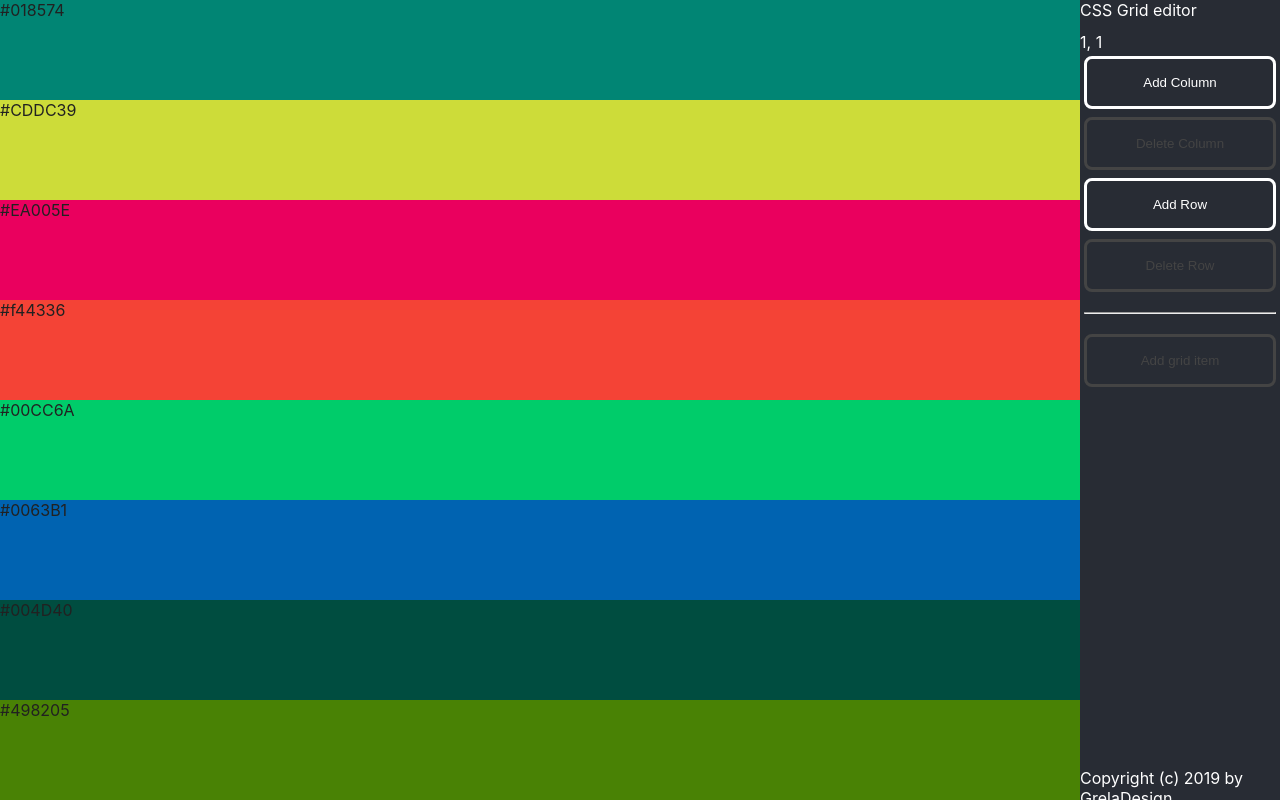
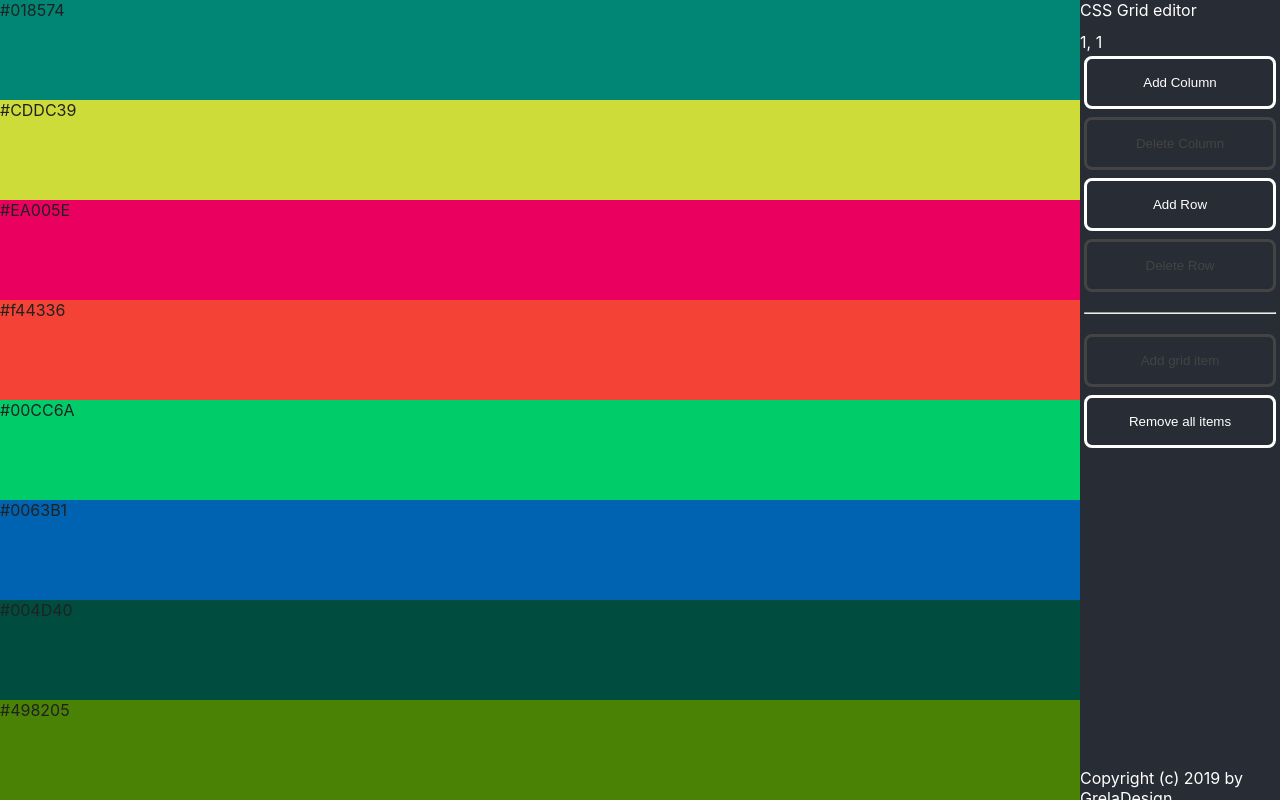
Before and after one commit to LukaszGrela/ts-react-css-grid, a React (Create React App) app: page / in a window 1280 px wide. Built offline with nearby package versions, Linux system fonts and the light colour scheme.

Commit message:
add clear all items button

```diff
--- a/src/components/Toolbox/Toolbox.tsx
+++ b/src/components/Toolbox/Toolbox.tsx
@@ -10,6 +10,7 @@ export interface IProps {
   modifyColumn: (action: TAction) => void;
   modifyRow: (action: TAction) => void;
   addGridItem: () => void;
+  clearGridItems: () => void;
 
   columns: number;
   rows: number;
@@ -22,6 +23,7 @@ const Toolbox: React.FC<IProps> = ({
   columns,
   rows,
   addGridItem,
+  clearGridItems,
   gridItemsLength,
 }: IProps): JSX.Element => {
   const addColumn = (): void => modifyColumn(ADD);
@@ -54,9 +56,15 @@ const Toolbox: React.FC<IProps> = ({
       <hr className="Toolbox_spacer" />
       <button
         className="Toolbox_button"
-        disabled={columns * rows <= gridItemsLength}
+        disabled={columns * rows <= gridItemsLength && gridItemsLength !== 0}
         onClick={addGridItem}>
         Add grid item
+      </button>
+      <button
+        className="Toolbox_button"
+        disabled={gridItemsLength === 0}
+        onClick={clearGridItems}>
+        Remove all items
       </button>
     </div>
   );
```
